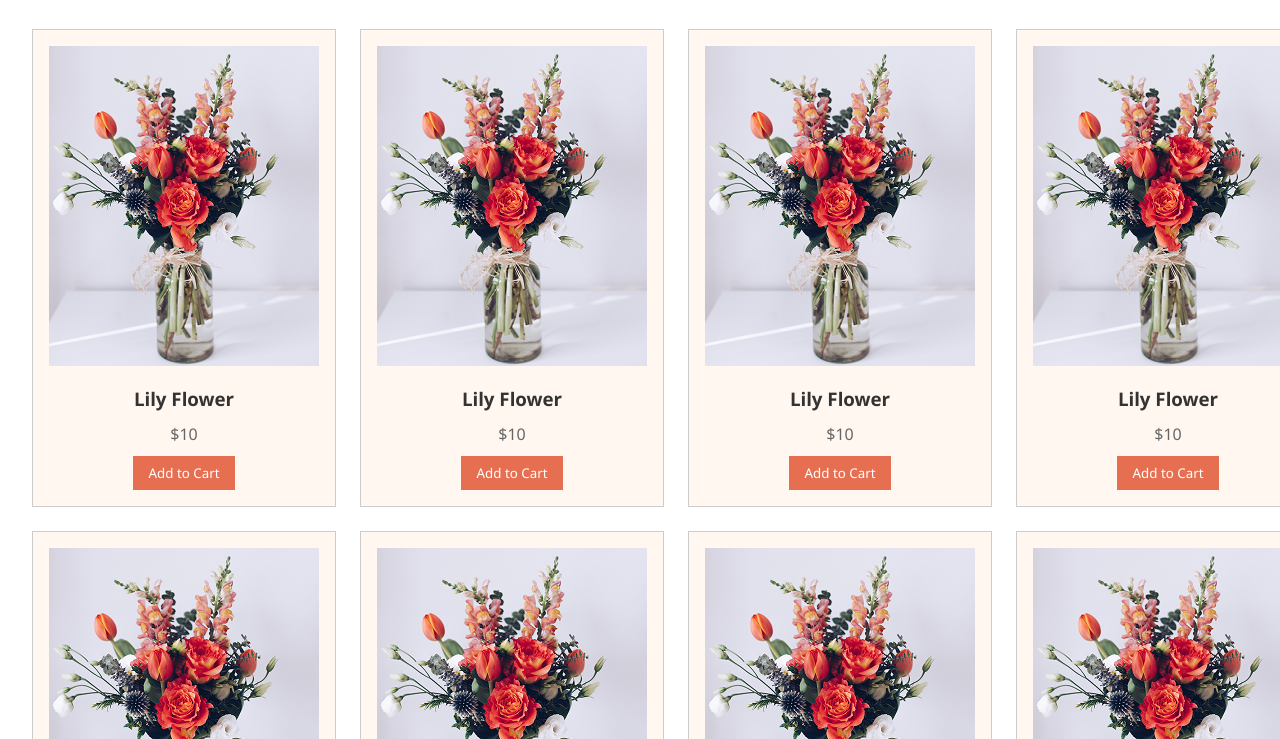
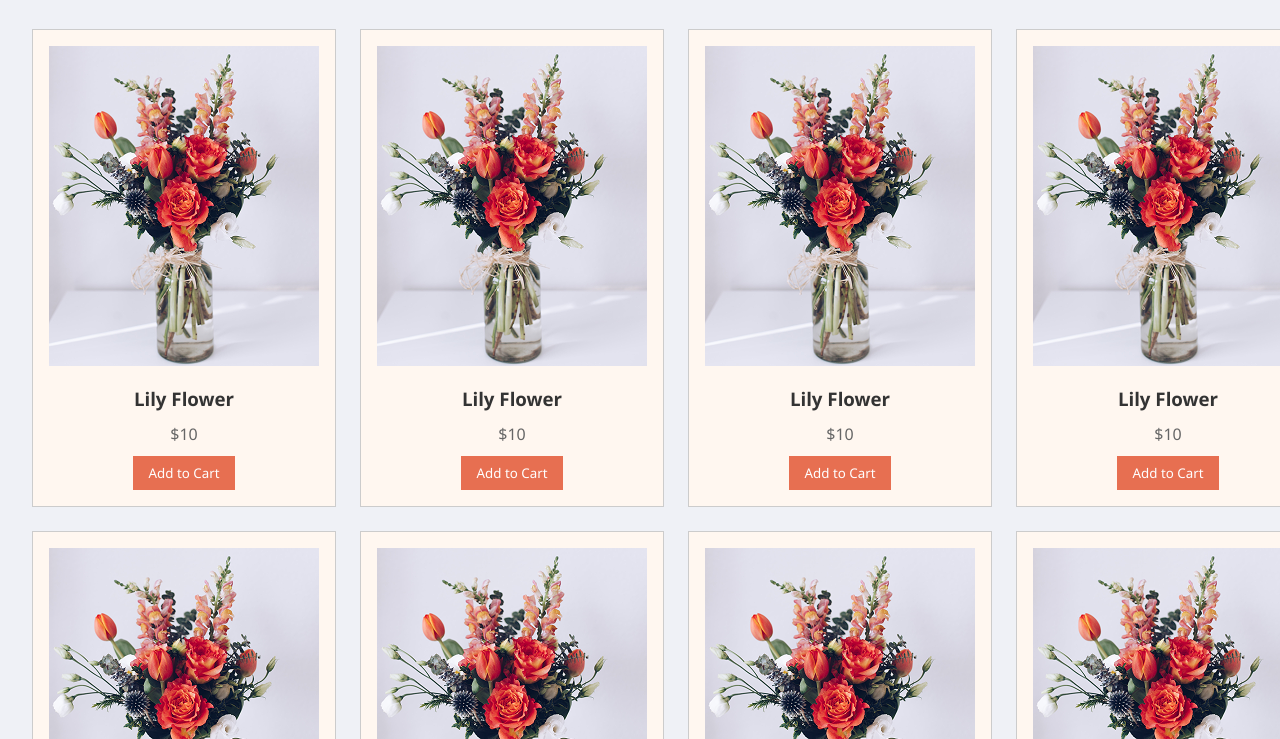
Before and after one commit to sifatbbillah/Assingment2-Responsive-Flowers, a plain HTML site: page index.html in a window 1280 px wide. Shown: the part 653-1392 px from the top of the page. Drawn offline with Linux system fonts and the light colour scheme.

Commit message:
nothing new

```diff
--- a/style/style.css
+++ b/style/style.css
@@ -7,7 +7,7 @@
 }
 
 body {
-  background-color: #ffffff;
+  background-color:rgb(239, 241, 246);
   color: #333;
   line-height: 1.6;
 }
```
